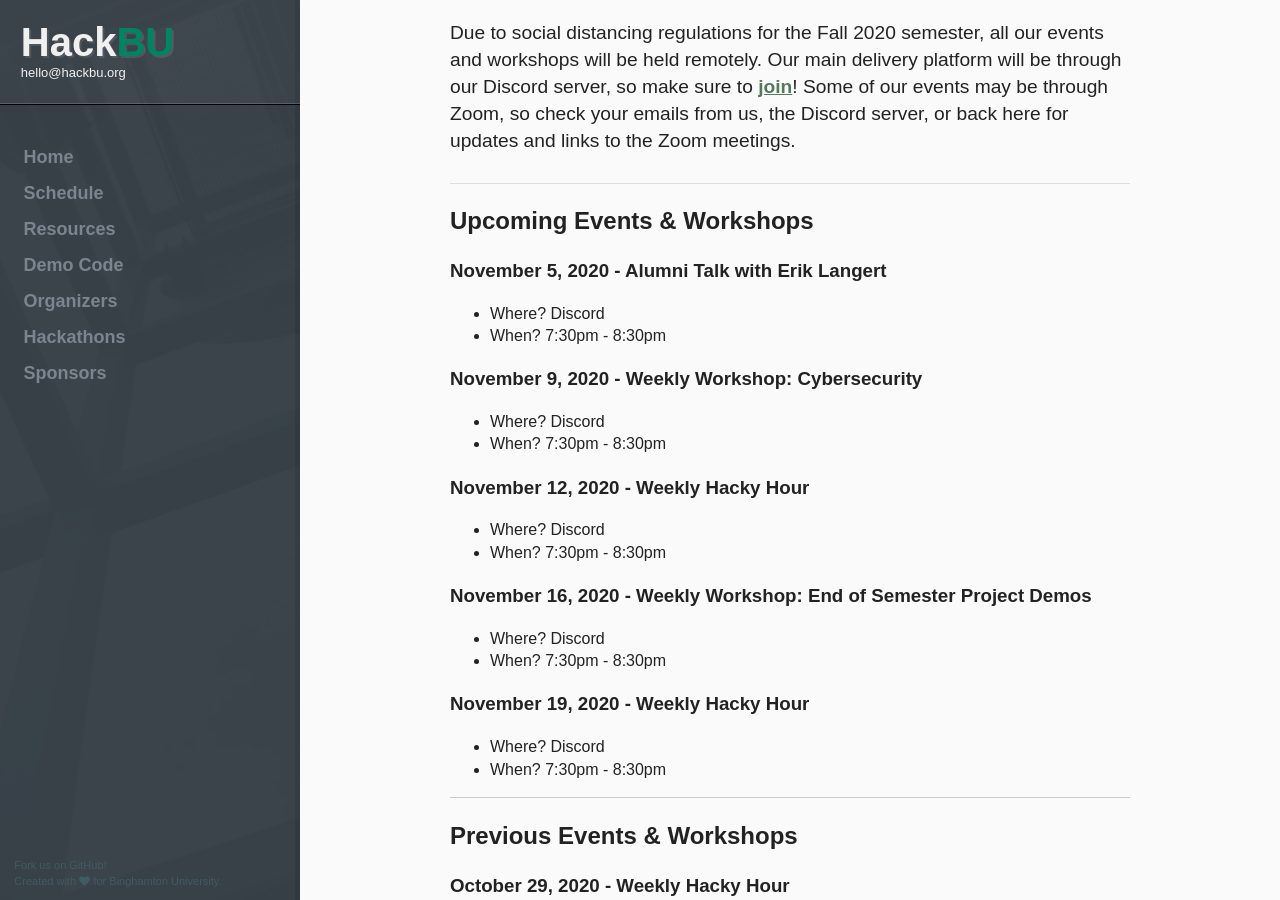
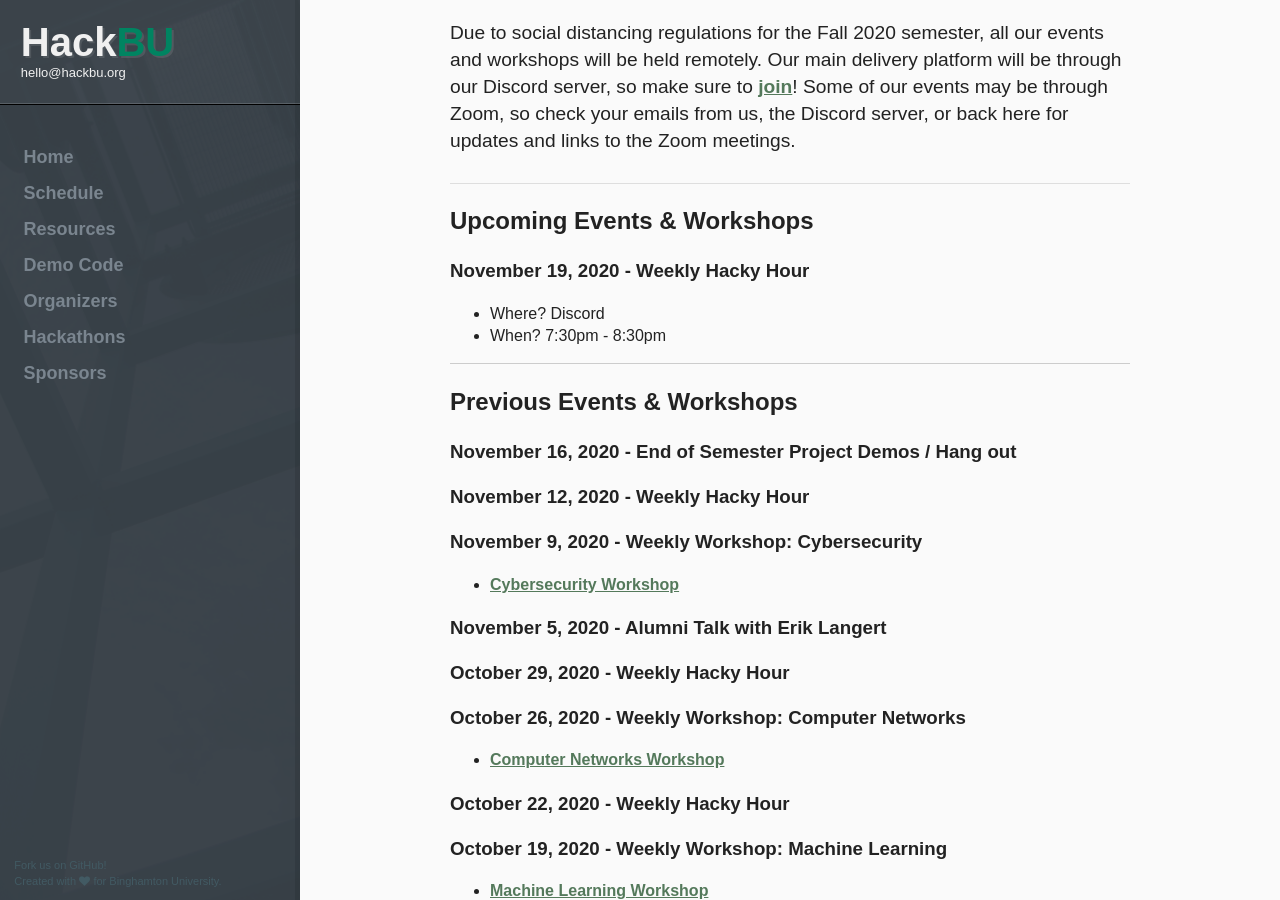
Before and after one commit to hackbinghamton/hackbinghamton.github.io, a Jekyll site: the page built from schedule/index.html, in a window 1280 px wide and 900 px high, scrolled down 246 px. Built offline with Jekyll 4.4.1, drawn with Linux system fonts in a browser that asks for light colours.

Commit message:
updated schedule; updated hackathon info

```diff
--- a/index.html
+++ b/index.html
@@ -7,7 +7,7 @@ layout: default
 
 <div class="article article-introduction">
 	<h2><i class="fa fa-laptop"></i>Let's Code!</h2>
-	<p>HackBU exists to foster a community of individuals who solve problems through the innovative use of technology. We host weekly development workshops, organize <a href="/hackathons/">trips to hackathons</a>, and hold <a href="http://hackbu.org/2020s/" title="The HackBU Hackathon">our own hackathon</a> yearly.
+	<p>HackBU exists to foster a community of individuals who solve problems through the innovative use of technology. We host weekly development workshops, organize <a href="/hackathons/">trips to hackathons</a>, and hold <a href="http://hackbu.org/2021s/" title="The HackBU Hackathon">our own hackathon</a> yearly.
 	</p>
 
 	<p>Get on our mailing list for weekly news, updates, and informations about our workshops and hackathon.</p>
--- a/schedule/index.html
+++ b/schedule/index.html
@@ -17,48 +17,6 @@ description: Find out where and when our weekly HackBU workshops take place
 
 <h2> Upcoming Events & Workshops </h2>
 
-      <h3> November 5, 2020 - Alumni Talk with Erik Langert </h3>
-        <ul>
-          <li>
-            Where? Discord
-          </li>
-          <li>
-            When? 7:30pm - 8:30pm
-          </li>
-        </ul>
-
-        <h3> November 9, 2020 - Weekly Workshop: Cybersecurity </h3>
-          <ul>
-            <li>
-              Where? Discord
-            </li>
-            <li>
-              When? 7:30pm - 8:30pm
-            </li>
-          </ul>
-
-
-        <h3> November 12, 2020 - Weekly Hacky Hour </h3>
-          <ul>
-            <li>
-              Where? Discord
-            </li>
-            <li>
-              When? 7:30pm - 8:30pm
-            </li>
-          </ul>
-
-        <h3> November 16, 2020 - Weekly Workshop: End of Semester Project Demos </h3>
-          <ul>
-            <li>
-              Where? Discord
-            </li>
-            <li>
-              When? 7:30pm - 8:30pm
-            </li>
-          </ul>
-
-
         <h3> November 19, 2020 - Weekly Hacky Hour </h3>
           <ul>
             <li>
@@ -73,6 +31,19 @@ description: Find out where and when our weekly HackBU workshops take place
 <h2> Previous Events & Workshops </h2>
 
 <div class="article">
+
+  <h3> November 16, 2020 - End of Semester Project Demos / Hang out</h3>
+
+  <h3> November 12, 2020 - Weekly Hacky Hour </h3>
+
+  <h3> November 9, 2020 - Weekly Workshop: Cybersecurity </h3>
+    <ul>
+      <li>
+        <a target="_blank" href="https://github.com/HackBinghamton/CybersecurityWorkshop"> Cybersecurity Workshop</a>
+      </li>
+    </ul>
+
+  <h3> November 5, 2020 - Alumni Talk with Erik Langert </h3>
 
   <h3> October 29, 2020 - Weekly Hacky Hour </h3>
 
--- a/sponsors/index.html
+++ b/sponsors/index.html
@@ -11,5 +11,5 @@ description: Learn about the great companies and organizations that support Hack
 
     <p>Want to support HackBU at Binghamton University? We're looking to help you hire, and to make our events as awesome as they can be.</p>
 
-    <p>We have a <a href="2020SponsorshipPacket.pdf" title="Sponsorship Packet">sponsorship packet available</a>; contact <a href="mailto:admin@hackbu.org">hackathon@hackbu.org</a> to learn more.</p>
+    <p>We have a <a href="2021SponsorshipPacket.pdf" title="Sponsorship Packet">sponsorship packet available</a>; contact <a href="mailto:admin@hackbu.org">hackathon@hackbu.org</a> to learn more.</p>
 </div>
```
Also changed, not shown: hackathons/index.html (+4 -4 lines), 2 other files.
